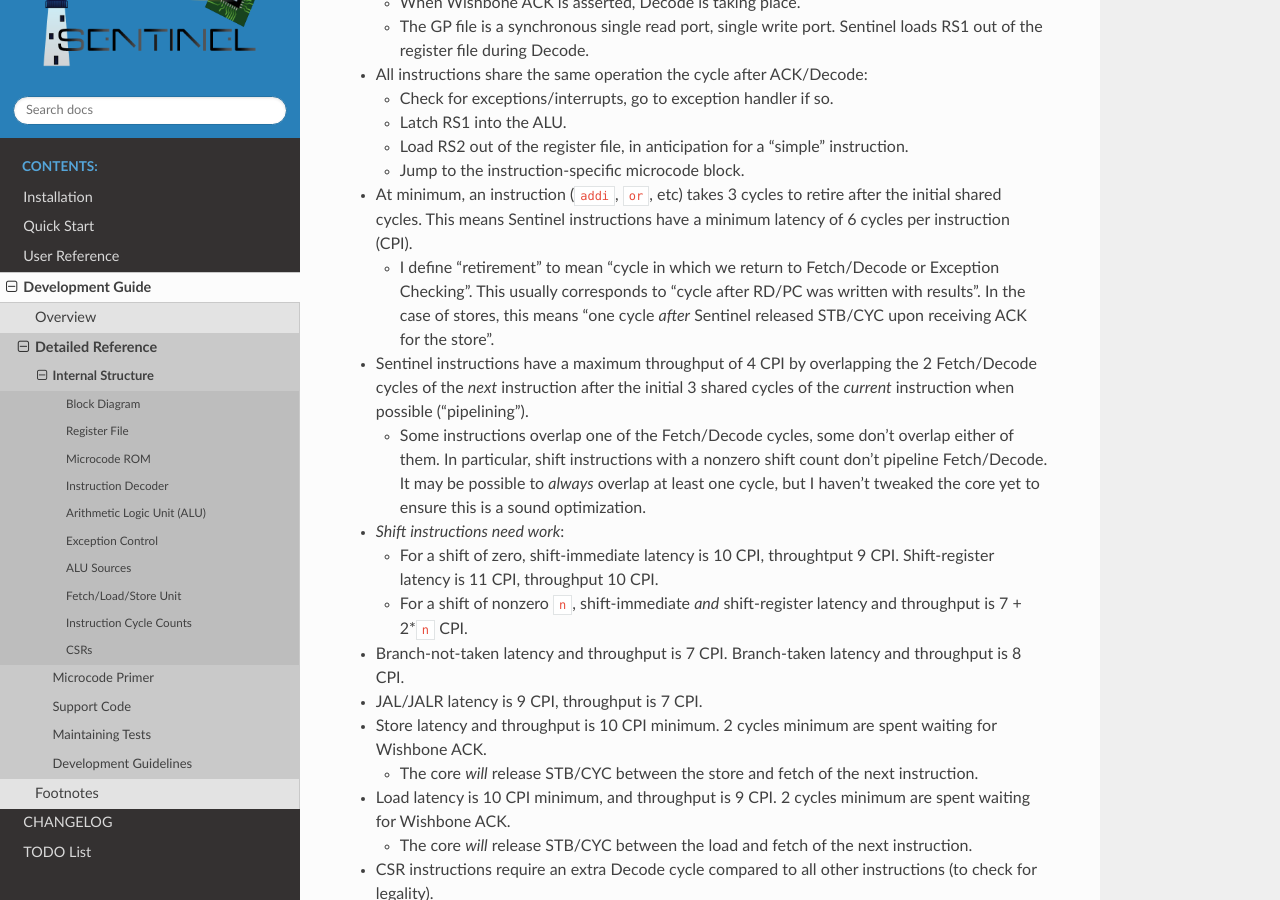
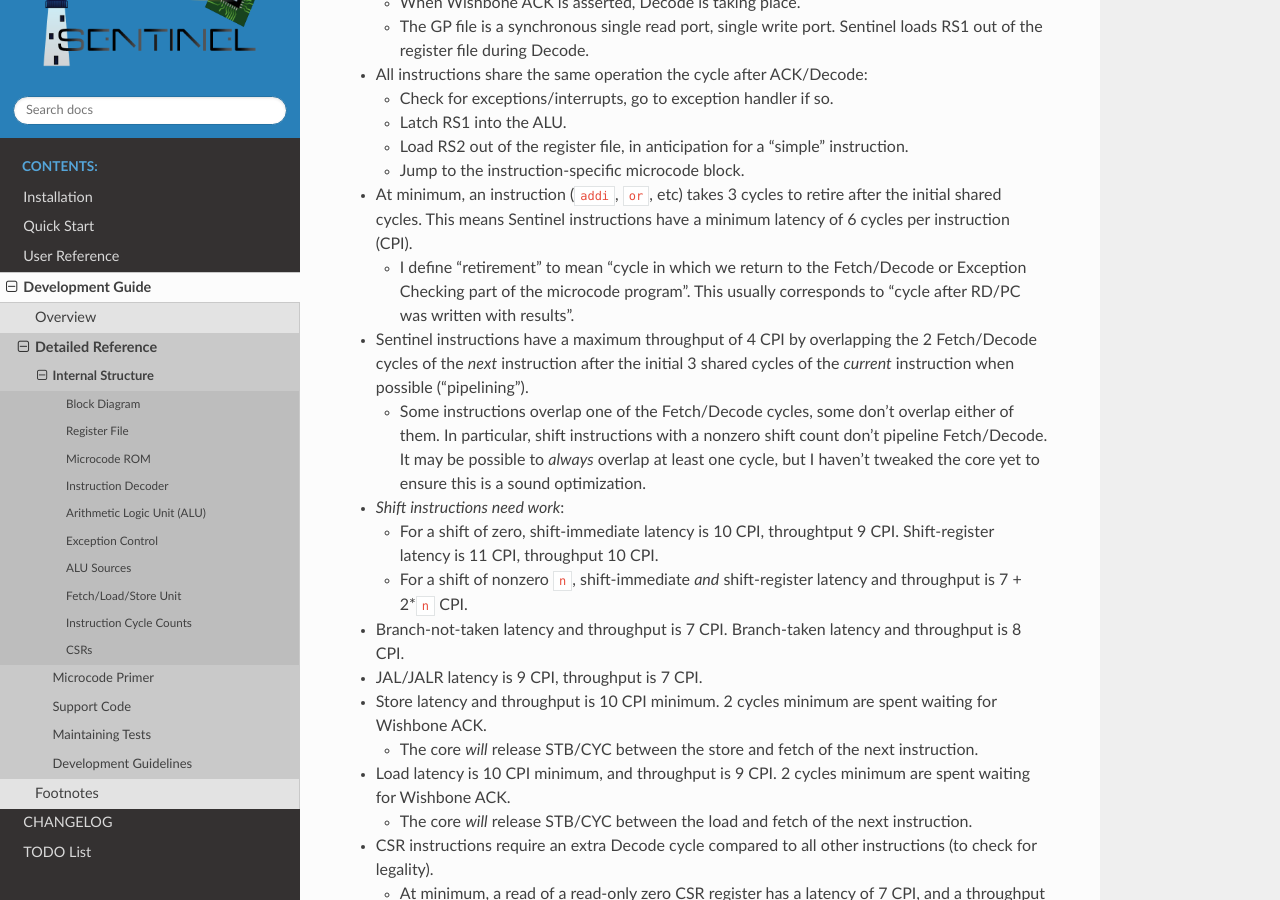
Before and after one commit to cr1901/sentinel, a Sphinx documentation site: the page built from doc/development/internals.md, in a window 1280 px wide and 900 px high, scrolled down 3130 px. Built offline with Sphinx 7.4.7 and the Read the Docs theme 3.1.0, drawn with Linux system fonts in a browser that asks for light colours; the version number could not be read and is left out.

Commit message:
Correct comment about instruction retirement in docs.

```diff
--- a/doc/development/internals.md
+++ b/doc/development/internals.md
@@ -136,10 +136,9 @@ examining the microcode (knowing that each microcode instruction always takes
 * At minimum, an instruction (`addi`, `or`, etc) takes 3 cycles to retire
   after the initial shared cycles. This means Sentinel instructions have a
   minimum latency of 6 cycles per instruction (CPI).
-  * I define "retirement" to mean "cycle in which we return to Fetch/Decode or
-    Exception Checking". This usually corresponds to "cycle after RD/PC was
-    written with results". In the case of stores, this means "one cycle
-    _after_ Sentinel released STB/CYC upon receiving ACK for the store".
+  * I define "retirement" to mean "cycle in which we return to the Fetch/Decode
+    or Exception Checking part of the microcode program". This usually
+    corresponds to "cycle after RD/PC was written with results".
 * Sentinel instructions have a maximum throughput of 4 CPI by overlapping the
   2 Fetch/Decode cycles of the _next_ instruction after the initial 3 shared
   cycles of the _current_ instruction when possible ("pipelining").
```
